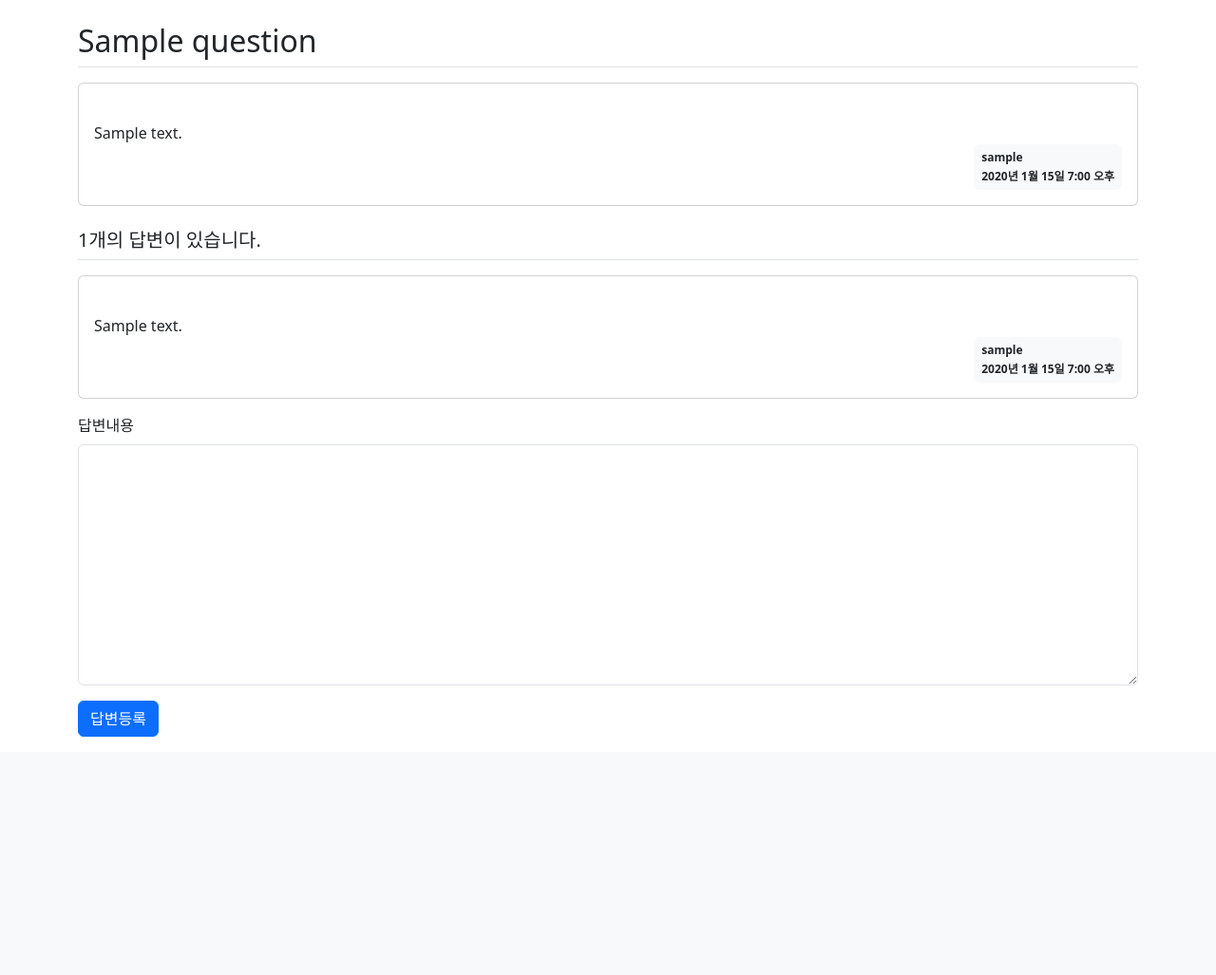
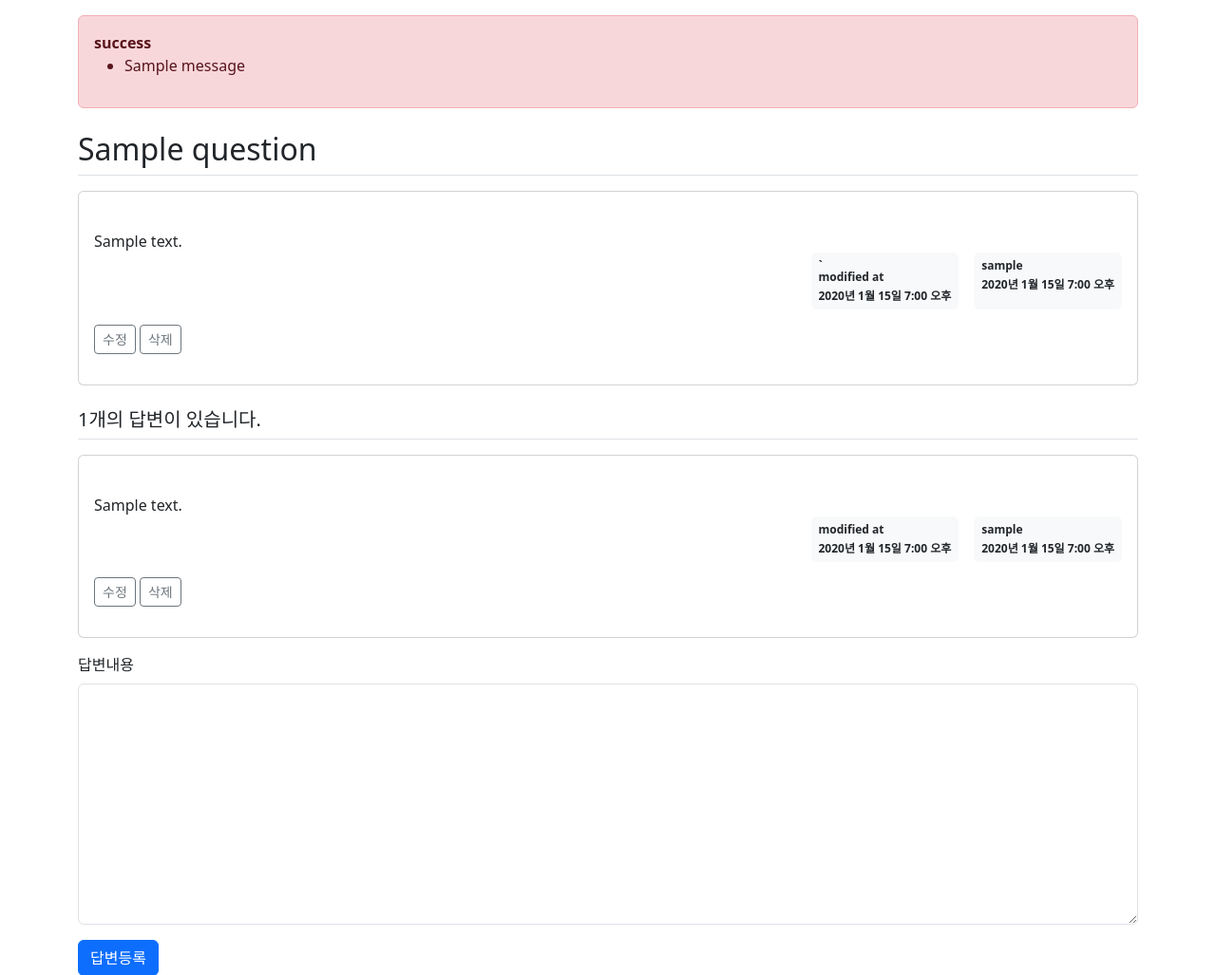
Before and after one commit to kangdy25/Python_Web_Programming, a Django app: page /pybo/answer/create/1/ in a window 1280 px wide. Shown: the part 57-1084 px from the top of the page at 95% size. Before the commit the page ends 833 px from the top, so only its background shows below. Run offline with Django 5.2, Linux system fonts and the light colour scheme; a user stored in the database is signed in; tables that the repository leaves empty hold one stand-in row (values such as "Sample post"); one stand-in notice (Sample message) is shown; some libraries are stand-ins or nearby versions.

Commit message:
[pybo] Edit and Delete

```diff
--- a/Django_Programming/pybo/pybo_app/models.py
+++ b/Django_Programming/pybo/pybo_app/models.py
@@ -4,6 +4,7 @@ from django.contrib.auth.models import User
 class Question(models.Model):
     author = models.ForeignKey(User, on_delete=models.CASCADE)
     subject = models.CharField(max_length=200)
+    modify_date = models.DateTimeField(null=True, blank=True)
     content = models.TextField()
     create_date = models.DateTimeField()
 
@@ -13,5 +14,6 @@ class Question(models.Model):
 class Answer(models.Model):
     author = models.ForeignKey(User, on_delete=models.CASCADE)
     question = models.ForeignKey(Question, on_delete=models.CASCADE)
+    modify_date = models.DateTimeField(null=True, blank=True)
     content = models.TextField()
     create_date = models.DateTimeField()
--- a/Django_Programming/pybo/pybo_app/urls.py
+++ b/Django_Programming/pybo/pybo_app/urls.py
@@ -8,5 +8,9 @@ urlpatterns = [
     path('', views.index, name='index'),
     path('<int:question_id>/', views.detail, name='detail'),
     path('answer/create/<int:question_id>/', views.answer_create, name='answer_create'),
-    path('question/create/', views.question_create, name='question_create')
+    path('answer/modify/<int:answer_id>/', views.answer_modify, name='answer_modify'),
+    path('answer/delete/<int:answer_id>/', views.answer_delete, name='answer_delete'),
+    path('question/create/', views.question_create, name='question_create'),
+    path('question/modify/<int:question_id>/', views.question_modify, name='question_modify'),
+    path('question/delete/<int:question_id>/', views.question_delete, name='question_delete'),
 ]
--- a/Django_Programming/pybo/pybo_app/views.py
+++ b/Django_Programming/pybo/pybo_app/views.py
@@ -1,6 +1,7 @@
 from django.shortcuts import render, get_object_or_404, redirect
 from django.utils import timezone
-from .models import Question
+from django.contrib import messages
+from .models import Question, Answer
 from .forms import QuestionForm, AnswerForm
 from django.core.paginator import Paginator
 from django.contrib.auth.decorators import login_required
@@ -47,5 +48,60 @@ def question_create(request):
             return redirect('pybo:index')
     else:
         form = QuestionForm()
+    return render(request, 'pybo_app/question_form.html', {'form': form})
+
+@login_required(login_url='common:login')
+def question_modify(request, question_id):
+    question = get_object_or_404(Question, pk=question_id)
+    if request.user != question.author:
+        messages.error(request, '수정권한이 없습니다')
+        return redirect('pybo:detail', question_id=question.id)
+    if request.method == "POST":
+        form = QuestionForm(request.POST, instance=question)
+        if form.is_valid():
+            question = form.save(commit=False)
+            question.modify_date = timezone.now()  # 수정일시 저장
+            question.save()
+            return redirect('pybo:detail', question_id=question.id)
+    else:
+        form = QuestionForm(instance=question)
     context = {'form': form}
-    return render(request, 'pybo_app/question_form.html', {'form': form})
+    return render(request, 'pybo/question_form.html', context)
+
+@login_required(login_url='common:login')
+def question_delete(request, question_id):
+    question = get_object_or_404(Question, pk=question_id)
+    if request.user != question.author:
+        messages.error(request, '삭제권한이 없습니다')
+        return redirect('pybo:detail', question_id=question.id)
+    question.delete()
+    return redirect('pybo:index')
+
+@login_required(login_url='common:login')
+def answer_modify(request, answer_id):
+    answer = get_object_or_404(Answer, pk=answer_id)
+    if request.user != answer.author:
+        messages.error(request, '수정권한이 없습니다')
+        return redirect('pybo:detail', question_id=answer.question.id)
+    if request.method == "POST":
+        form = AnswerForm(request.POST, instance=answer)
+        if form.is_valid():
+            answer = form.save(commit=False)
+            answer.modify_date = timezone.now()
+            answer.save()
+            return redirect('pybo:detail', question_id=answer.question.id)
+    else:
+        form = AnswerForm(instance=answer)
+    context = {'answer': answer, 'form': form}
+    return render(request, 'pybo_app/answer_form.html', context)
+
+
+
+@login_required(login_url='common:login')
+def answer_delete(request, answer_id):
+    answer = get_object_or_404(Answer, pk=answer_id)
+    if request.user != answer.author:
+        messages.error(request, '삭제권한이 없습니다')
+    else:
+        answer.delete()
+    return redirect('pybo:detail', question_id=answer.question.id)
--- a/Django_Programming/pybo/templates/base.html
+++ b/Django_Programming/pybo/templates/base.html
@@ -20,10 +20,16 @@
   </head>
   <body>
     <!-- 네비게이션바 -->
-    {% include "navbar.html" %}<!-- 기본 템플릿 안에 삽입될 내용 Start -->
+    {% include "navbar.html" %}
     {% block content %} {% endblock %}
     <!-- 기본 템플릿 안에 삽입될 내용 End -->
+
     <!-- Bootstrap JS -->
     <script src="{% static 'bootstrap.min.js' %}"></script>
+
+    <!-- 자바스크립트 Start -->
+    {% block script %}
+    {% endblock %}
+    <!-- 자바스크립트 End -->
   </body>
 </html>
--- a/Django_Programming/pybo/templates/pybo_app/question_detail.html
+++ b/Django_Programming/pybo/templates/pybo_app/question_detail.html
@@ -1,5 +1,15 @@
-{% extends 'base.html' %} {% block content %}
+{% extends 'base.html' %}
+{% block content %}
 <div class="container my-3">
+    <!-- message 표시 -->
+    {% if messages %}
+    <div class="alert alert-danger my-3" role="alert">
+    {% for message in messages %}
+        <strong>{{ message.tags }}</strong>
+        <ul><li>{{ message.message }}</li></ul>
+    {% endfor %}
+    </div>
+    {% endif %}
   <!-- 질문 -->
   <h2 class="border-bottom py-2">{{ question.subject }}</h2>
   <div class="card my-3">
@@ -8,10 +18,24 @@
         {{ question.content }}
       </div>
       <div class="d-flex justify-content-end">
+        {% if question.modify_date %}
+         <div class="badge bg-light text-dark p-2 text-start mx-3">
+`          <div class="mb-2">modified at</div>
+            <div>{{ question.modify_date }}</div>
+        </div>
+        {% endif %}
         <div class="badge bg-light text-dark p-2 text-start">
             <div class="mb-2">{{ question.author.username }}</div>
             <div>{{ question.create_date }}</div>
         </div>
+      </div>
+      <div class="my-3">
+        {% if request.user == question.author %}
+          <a href="{% url 'pybo:question_modify' question.id  %}"
+             class="btn btn-sm btn-outline-secondary">수정</a>
+          <a href="javascript:void(0)" class="delete btn btn-sm btn-outline-secondary"
+            data-uri="{% url 'pybo:question_delete' question.id  %}">삭제</a>
+          {% endif %}
       </div>
     </div>
   </div>
@@ -26,10 +50,26 @@
         {{ answer.content }}
       </div>
       <div class="d-flex justify-content-end">
+        {% if answer.modify_date %}
+        <div class="badge bg-light text-dark p-2 text-start mx-3">
+            <div class="mb-2">modified at</div>
+            <div>{{ answer.modify_date }}</div>
+        </div>
+        {% endif %}
         <div class="badge bg-light text-dark p-2 text-start">
             <div class="mb-2">{{ question.author.username }}</div>
             <div>{{ question.create_date }}</div>
         </div>
+      </div>
+
+      <div class="my-3">
+          {% if request.user == answer.author %}
+          <a href="{% url 'pybo:answer_modify' answer.id  %}"
+             class="btn btn-sm btn-outline-secondary">수정</a>
+
+          <a href="#" class="delete btn btn-sm btn-outline-secondary "
+             data-uri="{% url 'pybo:answer_delete' answer.id  %}">삭제</a>
+          {% endif %}
       </div>
     </div>
   </div>
@@ -61,3 +101,15 @@
   </form>
 </div>
 {% endblock %}
+{% block script %}
+<script type='text/javascript'>
+const delete_elements = document.getElementsByClassName("delete");
+Array.from(delete_elements).forEach(function(element) {
+    element.addEventListener('click', function() {
+        if(confirm("정말로 삭제하시겠습니까?")) {
+            location.href = this.dataset.uri;
+        };
+    });
+});
+</script>
+{% endblock %}
```
Also changed, not shown: Django_Programming/pybo/templates/pybo_app/answer_form.html (added, +16 -0 lines), Django_Programming/pybo/pybo_app/migrations/0004_answer_modify_date_question_modify_date.py (added).
